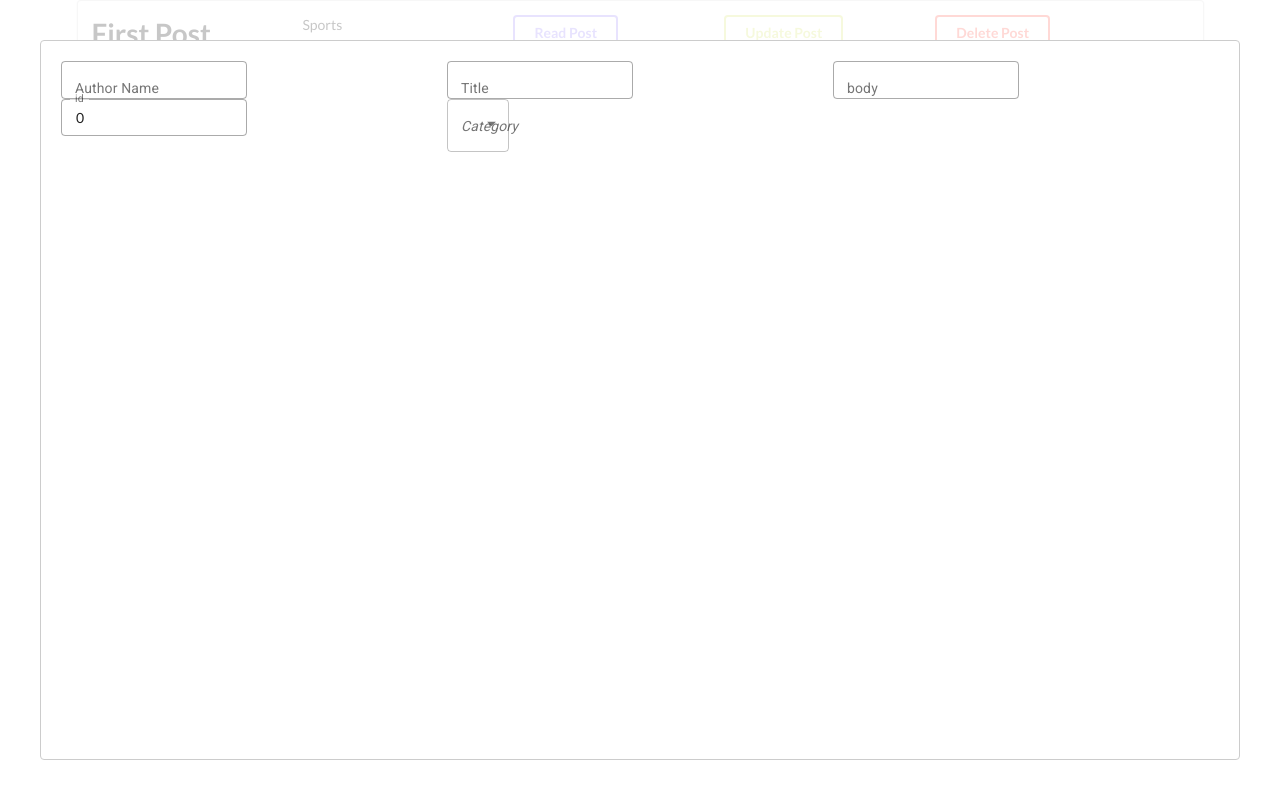
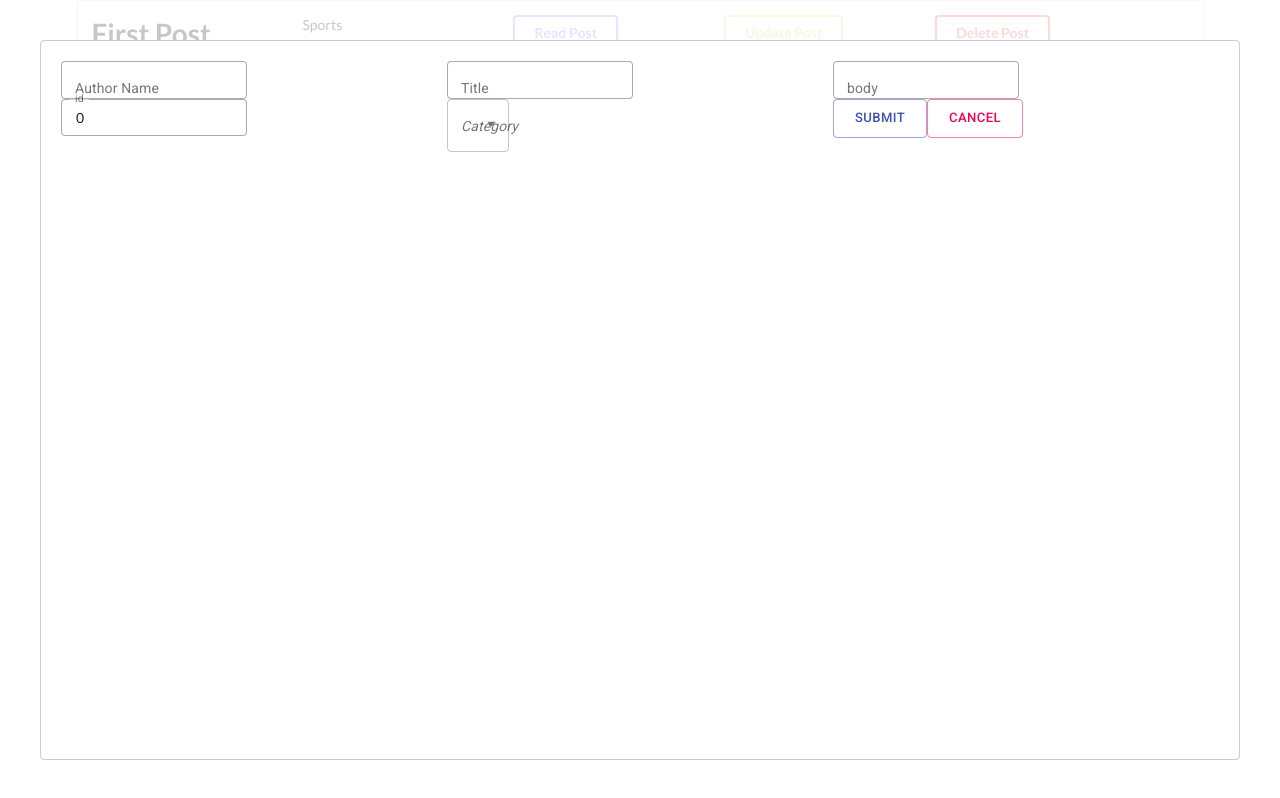
Before and after one commit to Samiur-UTI/Wedevs-CRUD-Task-, a React (Create React App) app: page / in a window 1280 px wide. Both pictures are taken after a click on the button "Create New Post". Built offline with nearby package versions, Linux system fonts and the light colour scheme.

Commit message:
form setup done

```diff
--- /dev/null
+++ b/src/components/control/button.js
@@ -0,0 +1,14 @@
+import React from 'react';
+import {Button as MuiButton} from '@material-ui/core';
+
+export default function Button(props) {
+    const {variant, size, color, text, onClick} = props;
+    return (
+      <MuiButton
+        variant={variant}
+        size={size}
+        color={color}
+        onClick={onClick}
+      >{text}</MuiButton>
+    )
+}
--- a/src/components/control/input.js
+++ b/src/components/control/input.js
@@ -1,12 +1,12 @@
 import { Grid, TextField} from '@material-ui/core';
 import Dropdown from "../control/select";
+import Button from "../control/button";
 export default function Input (props){
     const {values, handleInputChange, post} = props;
     return(
         <Grid container>
             <Grid item xs={8} sm={6} md={4}>
                 <TextField autoComplete='off' label="Author Name" name='author' onChange={handleInputChange} variant="outlined" value={values.author}/>
-
             </Grid>
             <Grid item xs={8} sm={6} md={4}>
                 <TextField autoComplete='off' label="Title" name='title' onChange={handleInputChange} variant="outlined" value={values.title}/>
@@ -21,6 +21,22 @@ export default function Input (props){
             <Grid item xs={8} sm={6} md={4}>
                 <Dropdown post={post} handleInputChange={handleInputChange}/>
             </Grid>
+            <div>
+                <Button
+                    variant='outlined'
+                    size='large'
+                    color='primary'
+                    text='Submit'
+                    onClick={console.log('Submitted!')}
+                />
+                <Button
+                    variant='outlined'
+                    size='large'
+                    color='secondary'
+                    text='Cancel'
+                    onClick={console.log('Aborted')}
+                />
+            </div>
         </Grid>
     );
 }
--- a/src/components/control/select.js
+++ b/src/components/control/select.js
@@ -15,13 +15,9 @@ export default function Dropdown(props) {
                 onChange={handleInputChange}
                 label="Category"
             >
-                    {/* <MenuItem value=""><em>None</em></MenuItem>
-                    <MenuItem value={10}>Ten</MenuItem>
-                    <MenuItem value={20}>Twenty</MenuItem>
-                    <MenuItem value={30}>Thirty</MenuItem> */}
                     <MenuItem>Create New category</MenuItem>
                     {post.map( p =>
-                         <MenuItem value={p.category}>{p.category}</MenuItem>)  }
+                         <MenuItem key={p.id} value={p.category}>{p.category}</MenuItem>)  }
             </Select>
         </FormControl>
 
```
